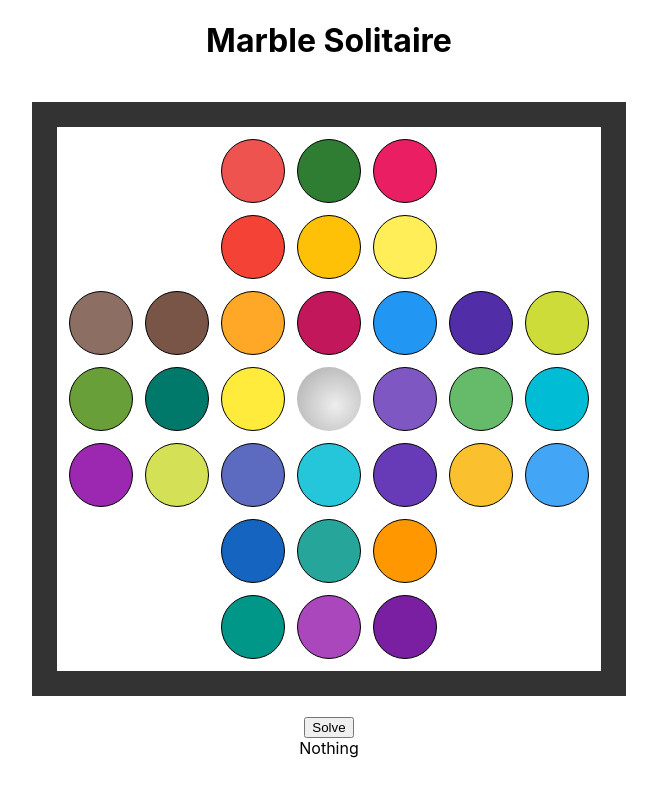
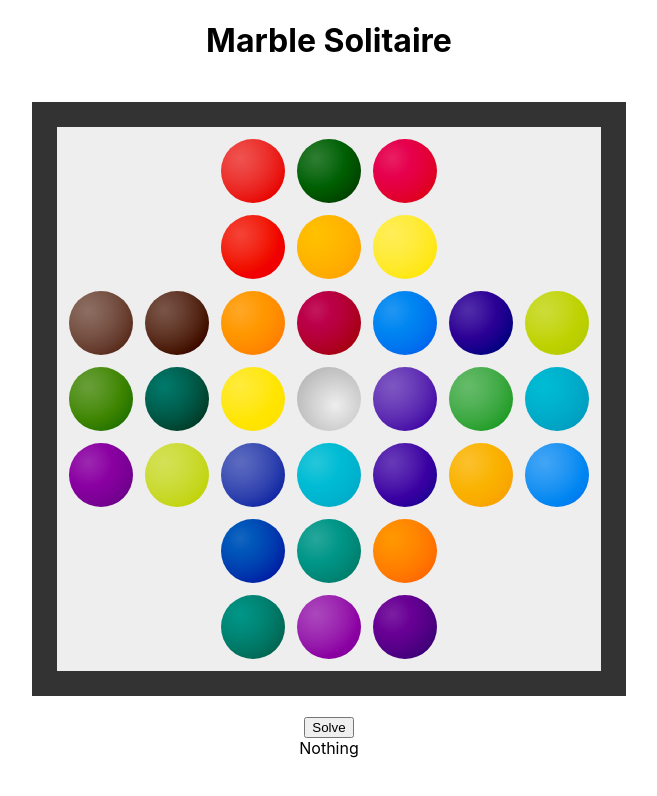
Before and after one commit to josh-taylr/marble-solitaire, a React (Create React App) app: page / in a window 1280 px wide. Shown: the top 796 px of the page, without its empty margins (311-968 px from the left). Built offline with nearby package versions, Linux system fonts and the light colour scheme.

Commit message:
Add gradient to marbles

```diff
--- a/src/App.css
+++ b/src/App.css
@@ -27,10 +27,11 @@
   grid-template-rows: 64px 64px 64px 64px 64px 64px 64px;
   gap: 12px;
   border: 25px solid #333;
+  background-color: #eee;
 }
 
 .empty {
-  background-color: #fff;
+  background-color: #eee;
 }
 
 .space {
@@ -39,7 +40,7 @@
   text-align: center;
   vertical-align: middle;
   box-sizing: border-box;
-  background-image: radial-gradient(circle at 60% 60%, #eeeeee, #aaaaaa);
+  background-image: radial-gradient(circle at 60% 60%, #eee, #aaa);
 }
 
 .marble {
@@ -48,7 +49,8 @@
   text-align: center;
   vertical-align: middle;
   box-sizing: border-box;
-  border: 1px solid #000;
+  background-image: radial-gradient(circle at 30% 30%, #fff, #989898);
+  background-blend-mode: color-burn;
 }
 
 .marble.selected {
```
